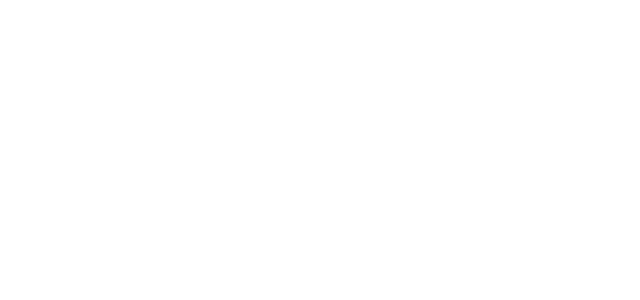
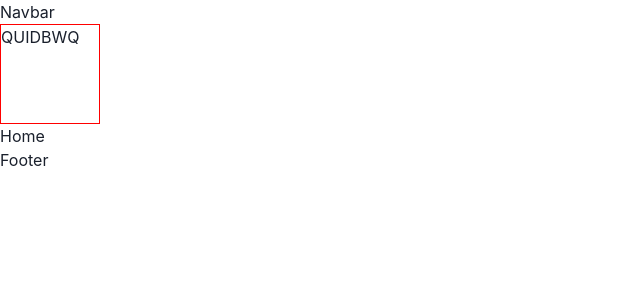
Before and after one commit to fyunes/4books, a React (Create React App) app: page / in a window 1280 px wide. Shown: the top 300 px of the page, without its empty margins (0-640 px from the left). Built offline with nearby package versions, Linux system fonts and the light colour scheme.

Commit message:
:hammer: Project structuring

```diff
--- a/src/App.js
+++ b/src/App.js
@@ -1,8 +1,24 @@
+import { Route, Routes } from "react-router-dom";
+import Home from "./pages/home";
+import Navbar from "./components/Navbar";
+import Footer from "./components/Footer";
+import AddBook from "./pages/AddBook";
+import { ChakraProvider } from "@chakra-ui/react";
+import "./styles/styles.css";
 
 function App() {
   return (
-    <div className="App">
-    </div>
+    <ChakraProvider>
+      <div className="App">
+        <Navbar />
+        <Routes>
+          <Route path="/" element={<Home title="Library" />} />
+          <Route path="/add-book" element={<AddBook title="Add new book" />} />
+          <Route path="/sign-up" element={<AddBook title="Add new book" />} />
+        </Routes>
+        <Footer />
+      </div>
+    </ChakraProvider>
   );
 }
 
--- /dev/null
+++ b/src/app/store.js
@@ -0,0 +1,8 @@
+import { configureStore } from "@reduxjs/toolkit";
+import booksReducer from '../features/booksReducer';
+
+export const store = configureStore({
+  reducer: {
+    books: booksReducer,
+  },
+});
--- /dev/null
+++ b/src/components/Footer.js
@@ -0,0 +1,7 @@
+import React from "react";
+
+const Footer = () => {
+  return <div>Footer</div>;
+};
+
+export default Footer;
--- /dev/null
+++ b/src/components/Navbar.js
@@ -0,0 +1,7 @@
+import React from "react";
+
+const Navbar = () => {
+  return <div>Navbar</div>;
+};
+
+export default Navbar;
--- /dev/null
+++ b/src/features/booksReducer.js
@@ -0,0 +1,39 @@
+import { createSlice } from "@reduxjs/toolkit";
+
+const initialState = [
+  {
+    author: "Chinua Achebe",
+    country: "Nigeria",
+    imageLink: "images/things-fall-apart.jpg",
+    language: "English",
+    link: "https://en.wikipedia.org/wiki/Things_Fall_Apart\n",
+    pages: 209,
+    title: "Things Fall Apart",
+    year: 1958,
+  },
+  {
+    author: "Hans Christian Andersen",
+    country: "Denmark",
+    imageLink: "images/fairy-tales.jpg",
+    language: "Danish",
+    link: "https://en.wikipedia.org/wiki/Fairy_Tales_Told_for_Children._First_Collection.\n",
+    pages: 784,
+    title: "Fairy tales",
+    year: 1836,
+  },
+];
+
+const booksSlice = createSlice({
+  name: "books",
+  initialState,
+  reducers: {
+    addBook: (state, action) => {
+      state.push();
+    },
+    deleteBook: (state, action) => {},
+    updateBook: (state, action) => {},
+  },
+});
+
+export const { addBook, deleteBook, updateBook } = booksSlice.actions;
+export default booksSlice.reducer;
--- a/src/index.js
+++ b/src/index.js
@@ -1,11 +1,17 @@
-import React from 'react';
-import ReactDOM from 'react-dom/client';
-import App from './App';
+import React from "react";
+import ReactDOM from "react-dom/client";
+import { BrowserRouter } from "react-router-dom";
+import App from "./App";
+import { Provider } from "react-redux";
+import { store } from "./app/store";
 
-const root = ReactDOM.createRoot(document.getElementById('root'));
+const root = ReactDOM.createRoot(document.getElementById("root"));
 root.render(
-    <App />
+  <BrowserRouter>
+    <Provider store={store}>
+      <App />
+    </Provider>
+  </BrowserRouter>
 );
 
-
 //
--- /dev/null
+++ b/src/pages/AddBook/index.js
@@ -0,0 +1,7 @@
+import React from "react";
+
+const AddBook = () => {
+  return <div>AddBook</div>;
+};
+
+export default AddBook;
--- /dev/null
+++ b/src/pages/home/index.js
@@ -0,0 +1,12 @@
+import React from "react";
+
+const Home = () => {
+  return (
+    <div>
+      <div className="divRandom">QUIDBWQ</div>
+      Home
+    </div>
+  );
+};
+
+export default Home;
--- /dev/null
+++ b/src/styles/styles.css
@@ -0,0 +1,14 @@
+* {
+  margin: 0;
+  padding: 0;
+}
+
+body {
+  background: url("/src/assets/images/background.jpg");
+}
+
+.divRandom {
+  border: 1px solid red;
+  width: 100px;
+  height: 100px;
+}
```
Also changed, not shown: src/components/Book.js (added, +7 -0 lines), src/components/SignUpForm.js (added, +7 -0 lines), src/pages/SignUpForm/index.js (added, +7 -0 lines), src/assets/images/background.jpg (added).
